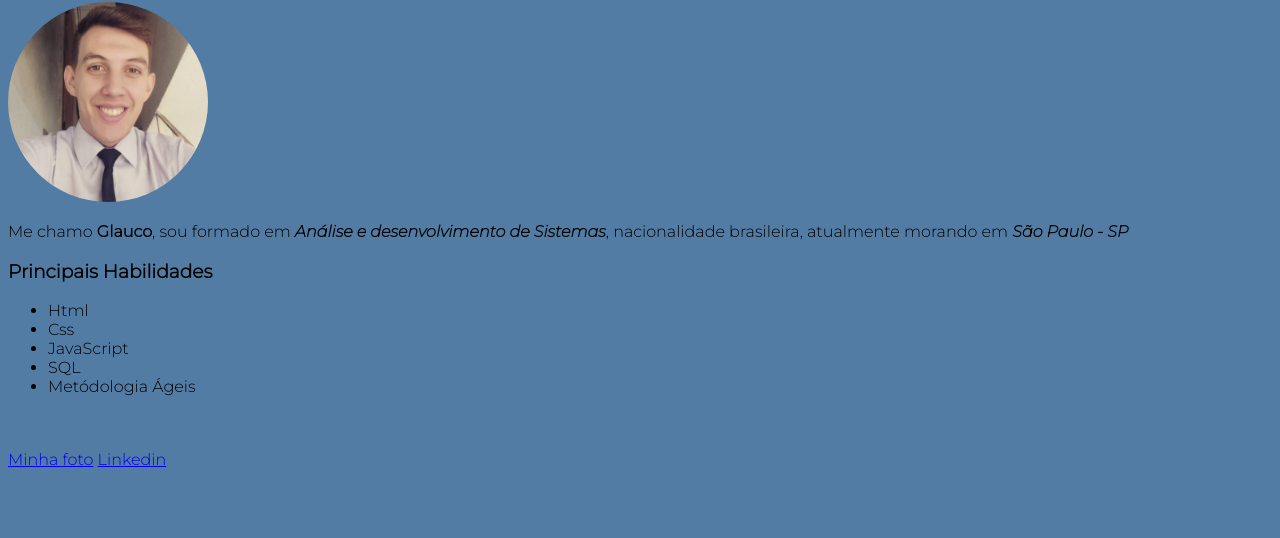
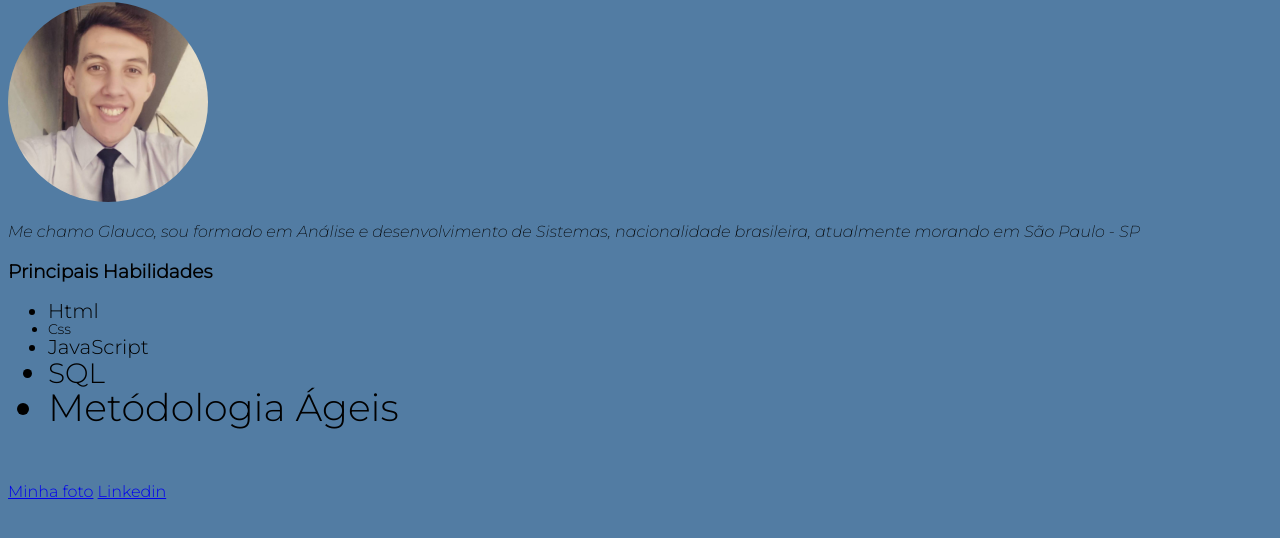
Before and after one commit to Glaucoed/glaucoed.github.io, a plain HTML site: page index.html in a window 1280 px wide. Shown: the part 78-616 px from the top of the page. Drawn offline with Linux system fonts and the light colour scheme; a web font is replaced by a local one.

Commit message:
classes para as habilidadese descrição, foi trocado bakcground da pagina e alterado o background da pagina

```diff
--- a/index.html
+++ b/index.html
@@ -18,10 +18,31 @@
         background-color: #527CA3;
     }
     #selfPhoto{
-
         border-radius: 50%;
     }
-
+    .html{
+        line-height: 21px;
+        font-size: 20px;
+    }
+    .css{
+        line-height: 15px;
+        font-size: 14px;
+    }
+    .js{
+        line-height: 21px;
+        font-size: 20px;
+    }
+    .sql{
+        line-height: 30px;
+        font-size: 28px;
+    }
+    .metAge{
+        line-height: 40px;
+        font-size: 38px;
+    }
+    .descricao{
+        font-style: italic;
+    }
 </style>
 
 </head>
@@ -30,18 +51,18 @@
 <h1 id="name"> Glauco Esverzuthe Damasceno</h1>
 
 <img id="selfPhoto" src="fotoperfil.jpeg" width="200px" alt="Glauco Esverzuthe Damasceno">
-<p>
- Me chamo <strong>Glauco</strong>, sou formado em <strong><em>Análise e desenvolvimento de Sistemas</em></strong>, nacionalidade brasileira, atualmente morando em <strong><em>São Paulo - SP</em></strong>
+<p class="descricao">
+     Me chamo Glauco, sou formado em Análise e desenvolvimento de Sistemas, nacionalidade brasileira, atualmente morando em São Paulo - SP
 </p>
 
 <h3>Principais Habilidades</h3>
 
     <ul>
-        <li>Html</li>
-        <li>Css </li>
-        <li>JavaScript</li>
-        <li>SQL</li>
-        <li>Metódologia Ágeis</li>
+        <li class="html">Html</li>
+        <li class="css">Css </li>
+        <li class="js">JavaScript</li>
+        <li class="sql">SQL</li>
+        <li class="metAge">Metódologia Ágeis</li>
     </ul>
 
 <br><br>
```
